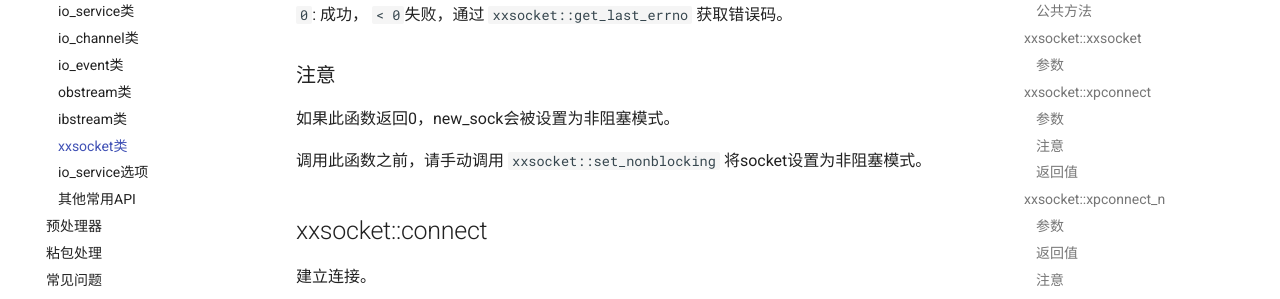
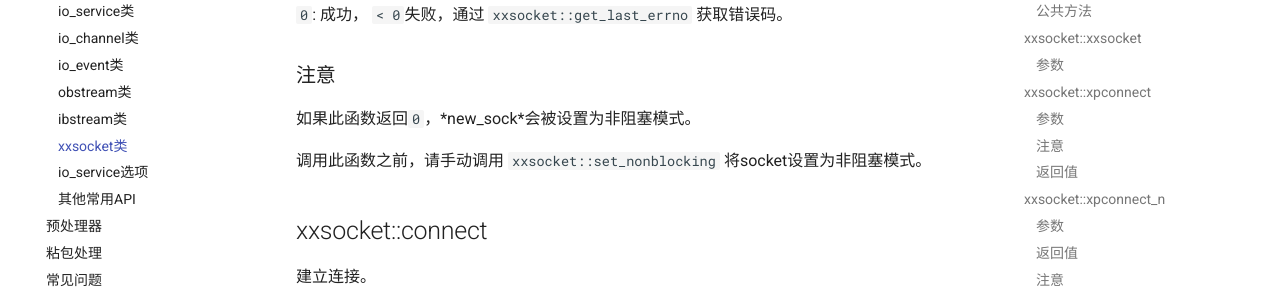
Before and after one commit to yasio/docs-936, an MkDocs documentation site: the page built from docs/api/reference/xxsocket-class.md, in a window 1280 px wide and 900 px high, scrolled down 12773 px. Shown: the part 151-450 px from the top of the window. Built offline with MkDocs 1.6.1 and Material for MkDocs 9.7.7, drawn with Linux system fonts in a browser that asks for light colours; comment, search, counter and statistics services are not loaded.

Commit message:
Update docs

```diff
--- a/docs/api/reference/xxsocket-class.md
+++ b/docs/api/reference/xxsocket-class.md
@@ -527,7 +527,7 @@ int accept_n(socket_native_type& new_sock) const;
 
 ### 注意
 
-如果此函数返回0，new_sock会被设置为非阻塞模式。
+如果此函数返回`0`，*new_sock*会被设置为非阻塞模式。
 
 调用此函数之前，请手动调用 `xxsocket::set_nonblocking` 将socket设置为非阻塞模式。
 
```
